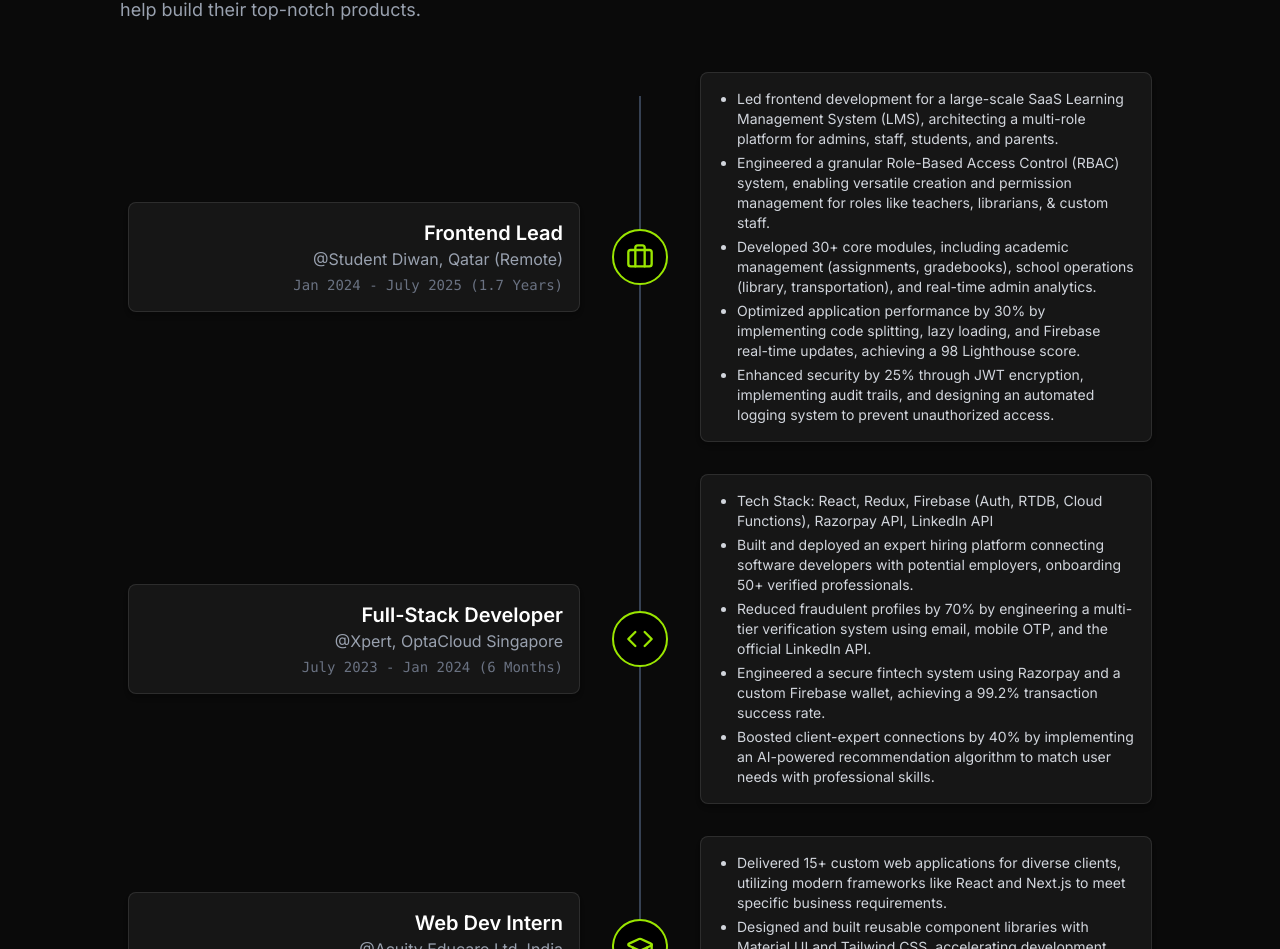
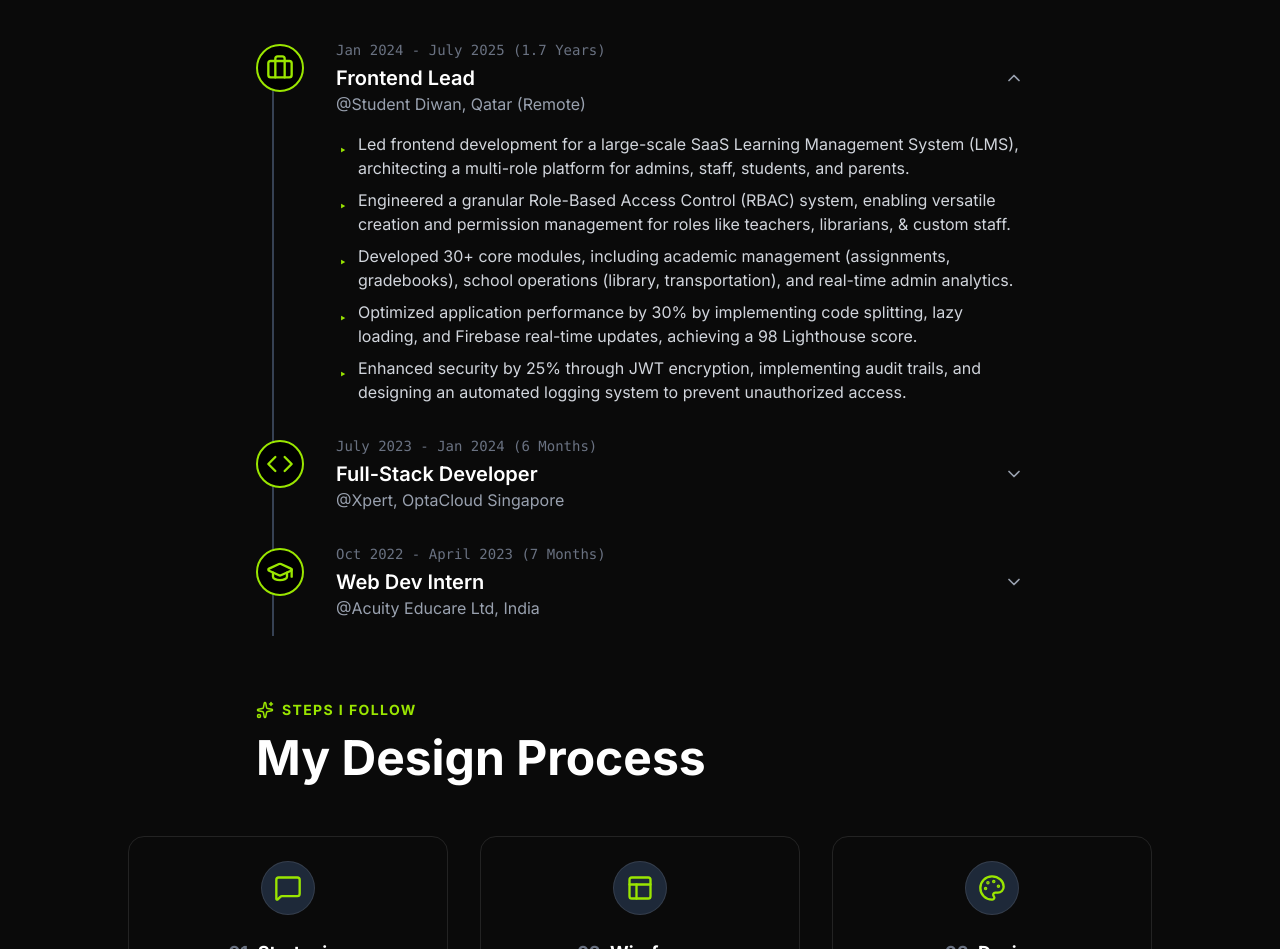
Before and after one commit to Amandubey211/Amandubey.dev, a Next.js app: page /about in a window 1280 px wide. Shown: the part 1851-2800 px from the top of the page. Built offline with nearby package versions, Linux system fonts and the light colour scheme; no server answers.

Commit message:
Feat: UX Enhancements | Work History Ui Updated , Navbar , Scroll to top button Rounded , and other minor Enhancements

```diff
--- a/src/app/about/page.tsx
+++ b/src/app/about/page.tsx
@@ -5,7 +5,6 @@ import { DesignProcess } from "@/components/DesignProcess";
 import { Education } from "@/components/Education";
 import { SkillsShowcase } from "@/components/SkillsShowcase";
 
-// SEO Metadata for the page
 export const metadata = {
   title: "About | Aman Dubey",
   description:
@@ -14,13 +13,10 @@ export const metadata = {
 
 export default function AboutPage() {
   return (
-    // Use a consistent dark background for the entire page
     <main className=" text-white">
       <div className="relative max-w-6xl mx-auto px-6 md:px-6 py-12 ">
         <AboutHero />
-
         <SkillsShowcase />
-
         <WorkHistory />
         <DesignProcess />
         <Education />
--- a/src/components/CallToActionSection.tsx
+++ b/src/components/CallToActionSection.tsx
@@ -58,7 +58,7 @@ export function CallToActionSection() {
           {/* headline */}
           <h2
             className="mb-10 font-semibold leading-tight tracking-tight
-                       text-6xl md:text-5xl
+                       text-4xl md:text-5xl
                        text-white"
           >
             Let&apos;s create your
@@ -75,7 +75,7 @@ export function CallToActionSection() {
             <ShinyButton
               initialText="Contact Me"
               hoverText="Contact Me"
-              className="flex items-center gap-2"
+              className="flex items-center gap-2 border border-lime-300"
             />
           </Link>
         </div>
--- a/src/components/DesignProcess.tsx
+++ b/src/components/DesignProcess.tsx
@@ -73,7 +73,7 @@ const itemVariants: Variants = {
 
 export function DesignProcess() {
   return (
-    <section className="py-28 px-4 sm:px-8 lg:px-16">
+    <section className="py-4 px-4 sm:px-4 lg:px-10">
       {" "}
       {/* Added horizontal padding to the section */}
       <motion.div
@@ -81,7 +81,7 @@ export function DesignProcess() {
         whileInView={{ opacity: 1, y: 0 }}
         viewport={{ once: true, amount: 0.5 }}
         transition={{ duration: 0.6 }}
-        className="max-w-3xl mx-auto mb-12 text-center lg:text-left" // Increased max-width and centered for better presentation
+        className="max-w-3xl mx-auto mb-12 " // Increased max-width and centered for better presentation
       >
         <h2 className="flex items-center gap-2 text-lime-400 font-bold tracking-widest text-sm mb-2 justify-center lg:justify-start">
           <Sparkles size={18} />
--- a/src/components/WorkHistory.tsx
+++ b/src/components/WorkHistory.tsx
@@ -1,14 +1,17 @@
+// components/WorkHistory.tsx (Final Version with Accessibility Fix)
 "use client";
 
-import { motion, Variants } from "framer-motion";
+import { useState } from "react";
+import { motion, AnimatePresence, Variants } from "framer-motion";
 import {
   Briefcase,
   Code,
   Sparkles as SparklesIcon,
   GraduationCap,
+  ChevronDown,
 } from "lucide-react";
-import { JSX } from "react";
 
+// Data remains the same
 const workHistory = [
   {
     role: "Frontend Lead",
@@ -47,113 +50,38 @@ const workHistory = [
       "Automated testing and deployment workflows by establishing robust CI/CD pipelines with GitHub Actions, significantly reducing manual deployment errors.",
     ],
   },
-  {
-    role: "Web Development Consultant",
-    company: "@Self-Employed",
-    period: "3+ Years",
-    Icon: SparklesIcon,
-    details: [
-      "Delivered 15+ custom web applications for diverse clients, utilizing modern frameworks like React and Next.js to meet specific business requirements.",
-      "Designed and built reusable component libraries with Material UI and Tailwind CSS, accelerating development time by an average of 30% across projects.",
-      "Automated testing and deployment workflows by establishing robust CI/CD pipelines with GitHub Actions, significantly reducing manual deployment errors.",
-    ],
-  },
 ];
 
-// Variants for the overall container of timeline items
-const timelineContainerVariants: Variants = {
-  hidden: {},
+const itemVariants: Variants = {
+  hidden: { opacity: 0, y: 20 },
   visible: {
-    transition: {
-      staggerChildren: 0.15, // Staggers the appearance of each timeline item row
-    },
+    opacity: 1,
+    y: 0,
+    transition: { type: "spring", stiffness: 100, damping: 12 },
   },
 };
 
-// Variants for the content cards (period and details)
-const cardSlideVariants: (fromLeft: boolean) => Variants = (fromLeft) => ({
-  hidden: { opacity: 0, x: fromLeft ? -80 : 80, scale: 0.95 },
-  visible: {
-    opacity: 1,
-    x: 0,
-    scale: 1,
-    transition: { type: "spring", stiffness: 100, damping: 15, mass: 0.8 },
-  },
-});
-
-// Variants for the central icon
-const iconPopVariants: Variants = {
-  hidden: { opacity: 0, scale: 0 },
-  visible: {
-    opacity: 1,
-    scale: 1,
-    transition: { type: "spring", stiffness: 250, damping: 20, delay: 0.2 },
-  },
+const detailsVariants: Variants = {
+  collapsed: { opacity: 0, height: 0 },
+  open: { opacity: 1, height: "auto" },
 };
 
-// Variants for individual detail list items
-const detailItemVariants: Variants = {
-  hidden: { opacity: 0, y: 10 },
-  visible: {
-    opacity: 1,
-    y: 0,
-    transition: { type: "spring", stiffness: 120, damping: 15 },
-  },
-};
+export function WorkHistory() {
+  const [expandedIndex, setExpandedIndex] = useState<number | null>(0);
 
-// Container variants for the list of detail items, to enable staggering their appearance
-const detailsListVariants: Variants = {
-  hidden: {},
-  visible: {
-    transition: {
-      staggerChildren: 0.05,
-    },
-  },
-};
+  const handleToggle = (index: number) => {
+    setExpandedIndex(expandedIndex === index ? null : index);
+  };
 
-// Component for rendering job role, company, and period
-const JobInfoCardContent = ({
-  role,
-  company,
-  period,
-}: {
-  role: string;
-  company: string;
-  period: string;
-}) => (
-  <>
-    <h4 className="text-lg sm:text-xl font-semibold text-white">{role}</h4>
-    <p className="text-sm sm:text-base text-gray-400">{company}</p>
-    <span className="text-xs sm:text-sm text-gray-500 font-mono mt-1 block">
-      {period}
-    </span>
-  </>
-);
-
-// Component for rendering job details list with staggered animations
-const JobDetailsCardContent = ({ details }: { details: string[] }) => (
-  <motion.ul
-    variants={detailsListVariants}
-    className="list-disc pl-5 space-y-1 text-sm text-gray-300"
-  >
-    {details.map((detail, i) => (
-      <motion.li key={i} variants={detailItemVariants}>
-        {detail}
-      </motion.li>
-    ))}
-  </motion.ul>
-);
-
-export function WorkHistory() {
   return (
-    <section className="py-28 px-4 sm:px-6 lg:px-8  text-white">
+    <section className="py-8 px-4 sm:px-6 lg:px-8 text-white">
       {/* Header Section */}
       <motion.div
         initial={{ opacity: 0, y: 20 }}
         whileInView={{ opacity: 1, y: 0 }}
         viewport={{ once: true, amount: 0.5 }}
         transition={{ duration: 0.6 }}
-        className="max-w-xl mb-12"
+        className="max-w-xl mb-16"
       >
         <h2 className="flex items-center gap-2 text-lime-400 font-bold tracking-widest text-sm mb-2">
           <SparklesIcon size={18} />
@@ -168,85 +96,91 @@ export function WorkHistory() {
         </p>
       </motion.div>
 
-      {/* Main Timeline Container */}
-      <motion.div
-        variants={timelineContainerVariants}
-        initial="hidden"
-        whileInView="visible"
-        viewport={{ once: true, amount: 0.2 }}
-        className="relative max-w-5xl mx-auto"
-      >
-        {/* Vertical Timeline Line (for large screens) */}
-        <motion.div
-          initial={{ height: 0 }}
-          whileInView={{ height: "calc(100% - 2.5rem)" }} // Adjust to start slightly below first icon
-          viewport={{ once: true, amount: 0.2 }}
-          transition={{ duration: 1.5, ease: "easeOut" }}
-          className="absolute left-1/2 -translate-x-1/2 w-0.5 bg-gray-700 top-6 hidden lg:block"
-        ></motion.div>
+      {/* Accordion Timeline Layout */}
+      <div className="relative max-w-3xl mx-auto">
+        <div className="absolute left-4 top-4 h-full w-0.5 bg-gray-700" />
 
         {workHistory.map((job, index) => {
-          const isEven = index % 2 === 0;
-
-          // Determine content for the first and second content cards
-          // On large screens, firstCardContent is on the visual left (if not reversed) or visual right (if reversed)
-          // On large screens, secondCardContent is on the visual right (if not reversed) or visual left (if reversed)
-          let firstCardContent: JSX.Element;
-          let secondCardContent: JSX.Element;
-
-          if (isEven) {
-            // For even index: Info on left, Details on right
-            firstCardContent = <JobInfoCardContent {...job} />;
-            secondCardContent = <JobDetailsCardContent details={job.details} />;
-          } else {
-            // For odd index: Details on left, Info on right
-            firstCardContent = <JobDetailsCardContent details={job.details} />;
-            secondCardContent = <JobInfoCardContent {...job} />;
-          }
+          const isExpanded = expandedIndex === index;
+          const contentId = `work-history-content-${index}`;
 
           return (
             <motion.div
               key={`${job.company}-${index}`}
-              className={`flex flex-col items-center w-full my-8 lg:gap-x-8 lg:flex-row
-                ${isEven ? "" : "lg:flex-row-reverse"}
-              `}
+              variants={itemVariants}
+              initial="hidden"
+              whileInView="visible"
+              viewport={{ once: true, amount: 0.2 }}
+              className="relative mb-8"
             >
-              {/* First Content Card (visually left on even, visually right on odd) */}
-              <motion.div
-                className={`w-full lg:w-1/2 p-4 rounded-lg bg-white/5 border border-white/10 hover:border-lime-400 transition-all duration-300 shadow-md
-                  ${isEven ? "lg:text-right" : "lg:text-left"}
-                `}
-                // Animate from left if it's visually on the left, from right if visually on the right
-                variants={cardSlideVariants(isEven)}
-              >
-                {firstCardContent}
-              </motion.div>
+              <div className="flex items-start gap-6 sm:gap-8">
+                {/* Icon */}
+                <div className="relative z-10 flex-shrink-0 mt-1">
+                  <div className="bg-black rounded-full p-2 border-2 border-lime-400">
+                    <job.Icon className="text-lime-400 size-6 sm:size-7" />
+                  </div>
+                </div>
 
-              {/* Central Icon */}
-              <motion.div
-                variants={iconPopVariants}
-                className="z-10 bg-black rounded-full p-3 border-2 border-lime-400 flex-shrink-0
-                           relative mt-4 mb-4 lg:my-0"
-              >
-                <job.Icon className="text-lime-400 size-6 sm:size-7" />
-                {/* Small screen vertical line segment connecting items */}
-                <div className="absolute top-0 left-1/2 -translate-x-1/2 w-0.5 bg-gray-700 h-full -z-10 block lg:hidden"></div>
-              </motion.div>
+                {/* Clickable Header and Collapsible Content */}
+                <div className="flex-grow">
+                  <button
+                    onClick={() => handleToggle(index)}
+                    className="w-full flex justify-between items-center text-left"
+                    aria-expanded={isExpanded}
+                    aria-controls={contentId}
+                  >
+                    <div>
+                      <p className="text-xs sm:text-sm text-gray-500 font-mono mb-1">
+                        {job.period}
+                      </p>
+                      <h4 className="text-lg sm:text-xl font-semibold text-white">
+                        {job.role}
+                      </h4>
+                      <p className="text-sm sm:text-base text-gray-400">
+                        {job.company}
+                      </p>
+                    </div>
+                    <motion.div
+                      animate={{ rotate: isExpanded ? 180 : 0 }}
+                      transition={{ duration: 0.3 }}
+                      className="ml-4 flex-shrink-0"
+                    >
+                      <ChevronDown className="text-gray-400 size-5" />
+                    </motion.div>
+                  </button>
 
-              {/* Second Content Card (visually right on even, visually left on odd) */}
-              <motion.div
-                className={`w-full lg:w-1/2 p-4 rounded-lg bg-white/5 border border-white/10 hover:border-lime-400 transition-all duration-300 shadow-md
-                  ${!isEven ? "lg:text-right" : "lg:text-left"}
-                `}
-                // Animate from right if it's visually on the right, from left if visually on the left
-                variants={cardSlideVariants(!isEven)}
-              >
-                {secondCardContent}
-              </motion.div>
+                  <AnimatePresence initial={false}>
+                    {isExpanded && (
+                      <motion.section
+                        // --- ACCESSIBILITY ID ADDED HERE ---
+                        id={contentId}
+                        key="content"
+                        initial="collapsed"
+                        animate="open"
+                        exit="collapsed"
+                        variants={detailsVariants}
+                        transition={{ duration: 0.4, ease: "easeInOut" }}
+                        className="overflow-hidden"
+                      >
+                        <ul className="list-none space-y-2 text-gray-300 mt-4 pl-1">
+                          {job.details.map((detail, i) => (
+                            <li key={i} className="flex items-start gap-3">
+                              <span className="text-lime-400 mt-1.5">
+                                &#8227;
+                              </span>
+                              <span>{detail}</span>
+                            </li>
+                          ))}
+                        </ul>
+                      </motion.section>
+                    )}
+                  </AnimatePresence>
+                </div>
+              </div>
             </motion.div>
           );
         })}
-      </motion.div>
+      </div>
     </section>
   );
 }
--- a/src/components/ui/FloatingActionButtons.tsx
+++ b/src/components/ui/FloatingActionButtons.tsx
@@ -131,7 +131,7 @@ export function FloatingActionButtons() {
               transition={{ type: "spring", stiffness: 150, damping: 20 }}
               whileHover={{ scale: 1.1 }}
               whileTap={{ scale: 0.9 }}
-              className="flex h-10 w-12 items-center justify-center rounded-full bg-black/60 text-white backdrop-blur-lg border border-white/20 shadow-lg focus:outline-none focus-visible:ring-2 focus-visible:ring-lime-400"
+              className="flex h-10 w-10 items-center justify-center rounded-full bg-black/60 text-white backdrop-blur-lg border border-white/20 shadow-lg focus:outline-none focus-visible:ring-2 focus-visible:ring-lime-400"
               aria-label="Scroll to top"
             >
               <ArrowUp size={20} />
```
Also changed, not shown: src/components/NavBar.tsx (+35 -12 lines), src/components/SkillsShowcase.tsx (+8 -11 lines), src/app/about/AboutHero.tsx (line endings or trailing spaces).
